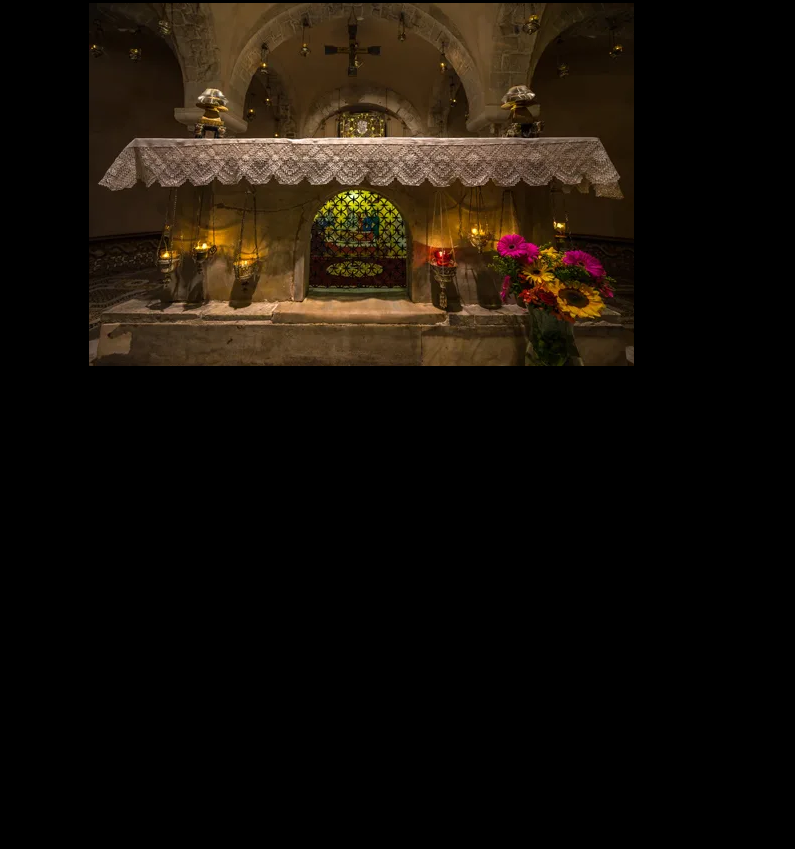
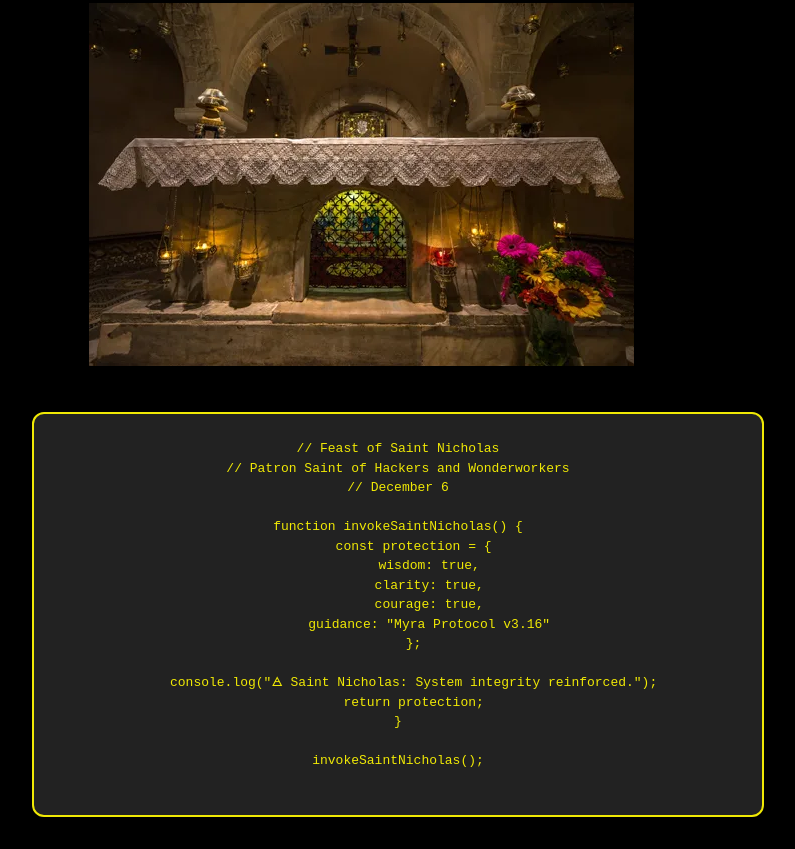
Before and after one commit to JPMoffett/St.-Nicholas-Virtual-Altar, a plain HTML site: page index.html in a window 1280 px wide. Shown: the part 1805-2654 px from the top of the page, without its empty margins (242-1037 px from the left). Before the commit the page ends 2209 px from the top, so only its background shows below. Drawn offline with Linux system fonts and the light colour scheme.

Commit message:
index.html

```diff
--- a/index.html
+++ b/index.html
@@ -97,17 +97,39 @@
   <img src="SN2.png" alt="My Image" style="max-width:100%; height:auto;">
 
 
+</div>
 
 
+     <div style="
+    margin-top: 40px;
+    padding: 25px;
+    border: 2px solid #f0e905;
+    border-radius: 12px;
+    background-color: #222;
+    color: #f0e905;
+    font-family: monospace;
+    text-align: center;
+">
+    <pre style="margin:0; white-space: pre-wrap;">
+// Feast of Saint Nicholas
+// Patron Saint of Hackers and Wonderworkers
+// December 6
 
+function invokeSaintNicholas() {
+    const protection = {
+        wisdom: true,
+        clarity: true,
+        courage: true,
+        guidance: "Myra Protocol v3.16"
+    };
 
+    console.log("🜁 Saint Nicholas: System integrity reinforced.");
+    return protection;
+}
 
-
-
-
-  </div>
-
-
+invokeSaintNicholas();
+    </pre>
+</div>
 
 
 
```
